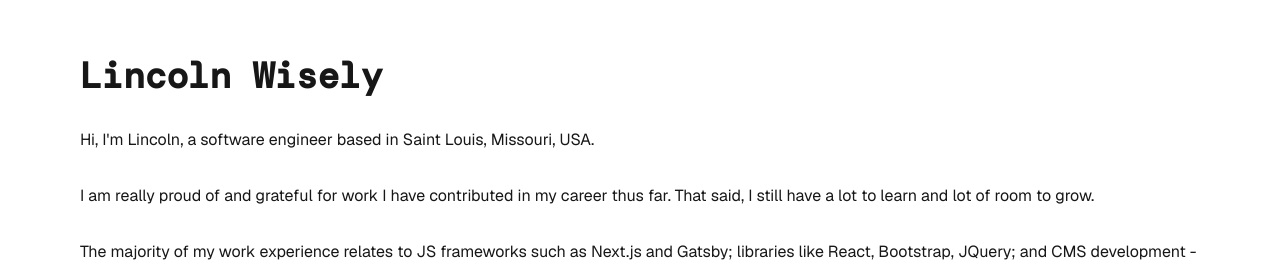
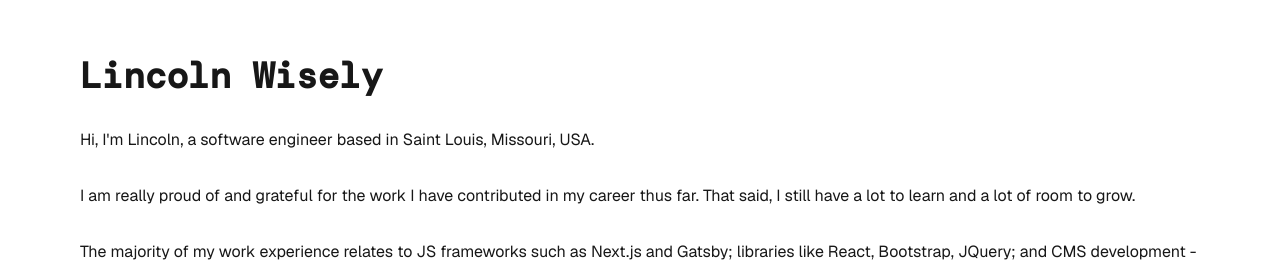
Before and after one commit to lincolnwisely/lincoln-wisely, a Next.js app: page / in a window 1280 px wide. Shown: the part 108-375 px from the top of the page. Built offline with nearby package versions, Linux system fonts and the light colour scheme; a web font is replaced by a local one.

Commit message:
form update

```diff
--- a/package.json
+++ b/package.json
@@ -11,6 +11,7 @@
   },
   "dependencies": {
     "@next/third-parties": "^15.4.4",
+    "@vercel/analytics": "^1.5.0",
     "next": "15.4.2",
     "react": "19.1.0",
     "react-dom": "19.1.0",
--- a/src/app/form.tsx
+++ b/src/app/form.tsx
@@ -20,11 +20,10 @@ export default function ContactForm() {
 
       if (response.ok) {
         setMessage("Message sent successfully!");
-        event.currentTarget.reset();
+        event.currentTarget?.reset();
+        document.getElementById("leForm")?.classList.add("hidden");
       } else {
-        setMessage(
-          "Failed to send message. Please try again. Could also be that my domain name is still not verified. It is taking forever so find me on LinkedIn, Discogs, Bluesky or find my mom and ask her what my email is."
-        );
+        setMessage("Failed to send message. Please try again.");
       }
     } catch (error) {
       setMessage("An error occurred. Please try again.");
@@ -36,7 +35,7 @@ export default function ContactForm() {
 
   return (
     <div className="w-full  mx-auto">
-      <form onSubmit={onSubmit} className="space-y-4">
+      <form id="leForm" onSubmit={onSubmit} className="space-y-4">
         <div>
           <label htmlFor="name" className="block text-sm font-medium mb-1">
             Name
--- a/src/app/layout.tsx
+++ b/src/app/layout.tsx
@@ -2,7 +2,7 @@ import type { Metadata } from "next";
 import { Geist, DM_Mono } from "next/font/google";
 import "./globals.css";
 import { GoogleAnalytics } from "@next/third-parties/google";
-
+import { Analytics } from "@vercel/analytics/next";
 const geistSans = Geist({
   variable: "--font-geist-sans",
   subsets: ["latin"],
@@ -27,7 +27,7 @@ export default function RootLayout({
   return (
     <html lang="en">
       <GoogleAnalytics gaId="G-V8N45PYTJE" />
-
+      <Analytics />
       <body className={`${geistSans.variable} ${dmMono.variable} antialiased`}>
         {children}
       </body>
--- a/src/app/page.tsx
+++ b/src/app/page.tsx
@@ -12,9 +12,9 @@ export default function Home() {
           Missouri, USA.
         </p>
         <p>
-          I am really proud of and grateful for work I have contributed in my
-          career thus far. That said, I still have a lot to learn and lot of
-          room to grow.
+          I am really proud of and grateful for the work I have contributed in
+          my career thus far. That said, I still have a lot to learn and a lot
+          of room to grow.
         </p>
         <p>
           The majority of my work experience relates to JS frameworks such as
```
Also changed, not shown: 1 other file (tests, documents, lock files or other folders).
